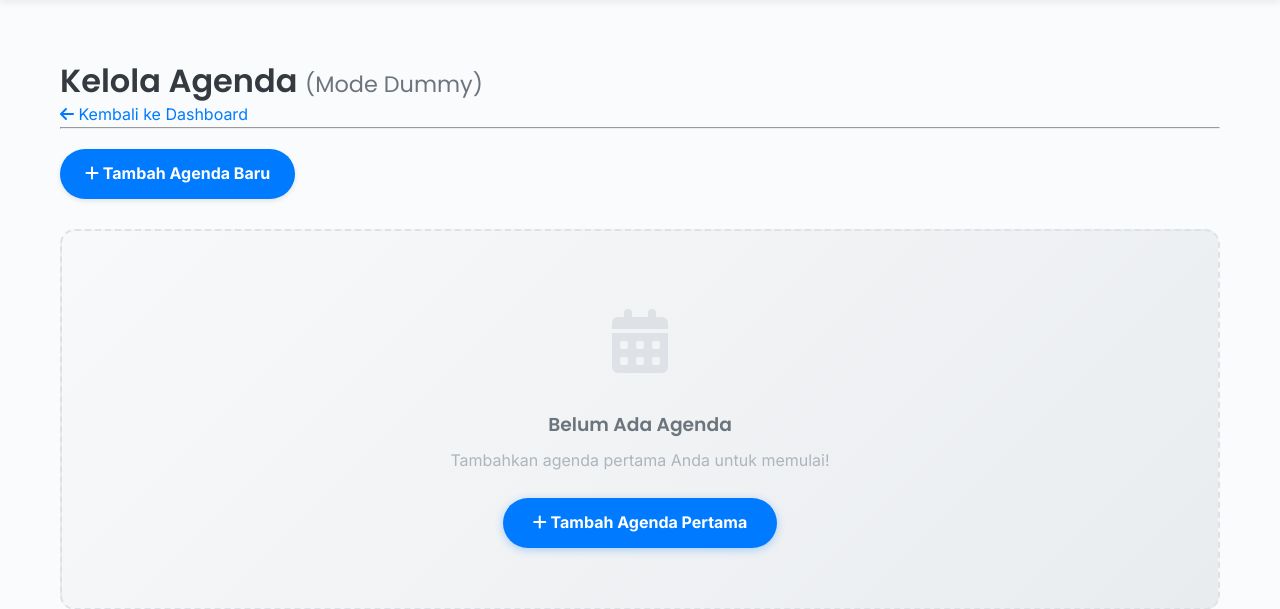
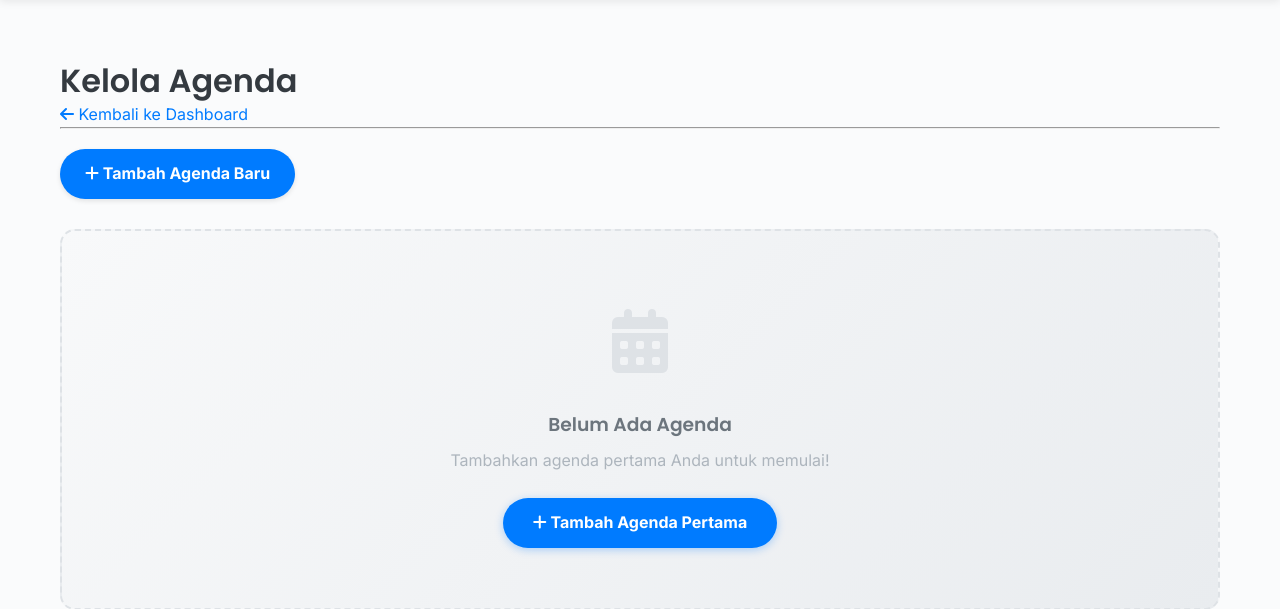
Before and after one commit to madlanh/medinaProject, a Flask app: page /admin/agenda in a window 1280 px wide. Shown: the part 76-685 px from the top of the page. Run offline with Flask 3, Linux system fonts and the light colour scheme; the visitor is signed in with stand-in values (Sample User, id 1); data that the repository does not hold is empty.

Commit message:
Update manage_agenda.html

```diff
--- a/templates/admin/manage_agenda.html
+++ b/templates/admin/manage_agenda.html
@@ -2,7 +2,7 @@
 {% block title %}Kelola Agenda{% endblock %}
 {% block content %}
 <div class="container" style="margin-top: 30px; margin-bottom: 100px;">
-    <h1 style="color: #343a40;">Kelola Agenda <span style="font-size: 0.7em; font-weight: normal; color: #6c757d;">(Mode Dummy)</span></h1>
+    <h1 style="color: #343a40;">Kelola Agenda</h1>
     <p><a href="{{ url_for('admin.dashboard') }}" style="color: #007bff; text-decoration: none;"><i class="fas fa-arrow-left"></i> Kembali ke Dashboard</a></p>
     <hr style="margin-bottom: 20px;">
     {% with messages = get_flashed_messages(with_categories=true) %}
```
